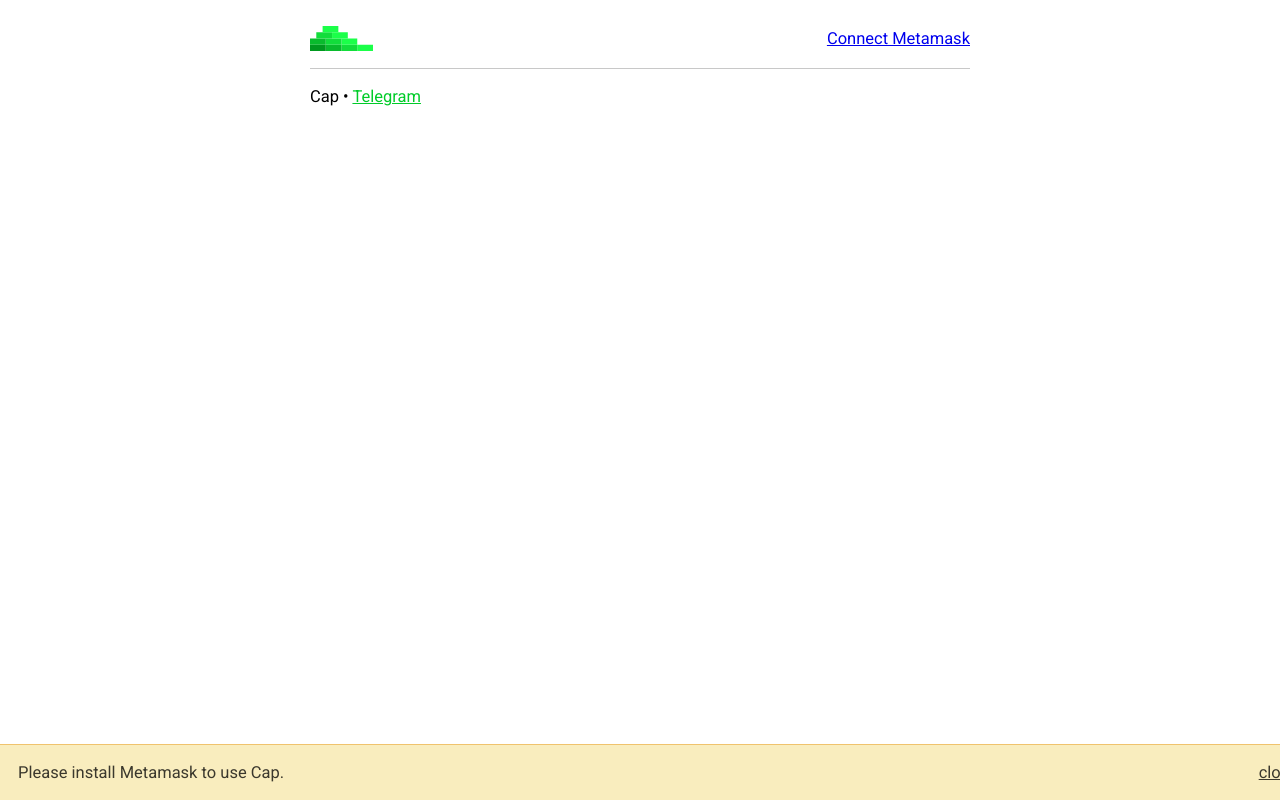
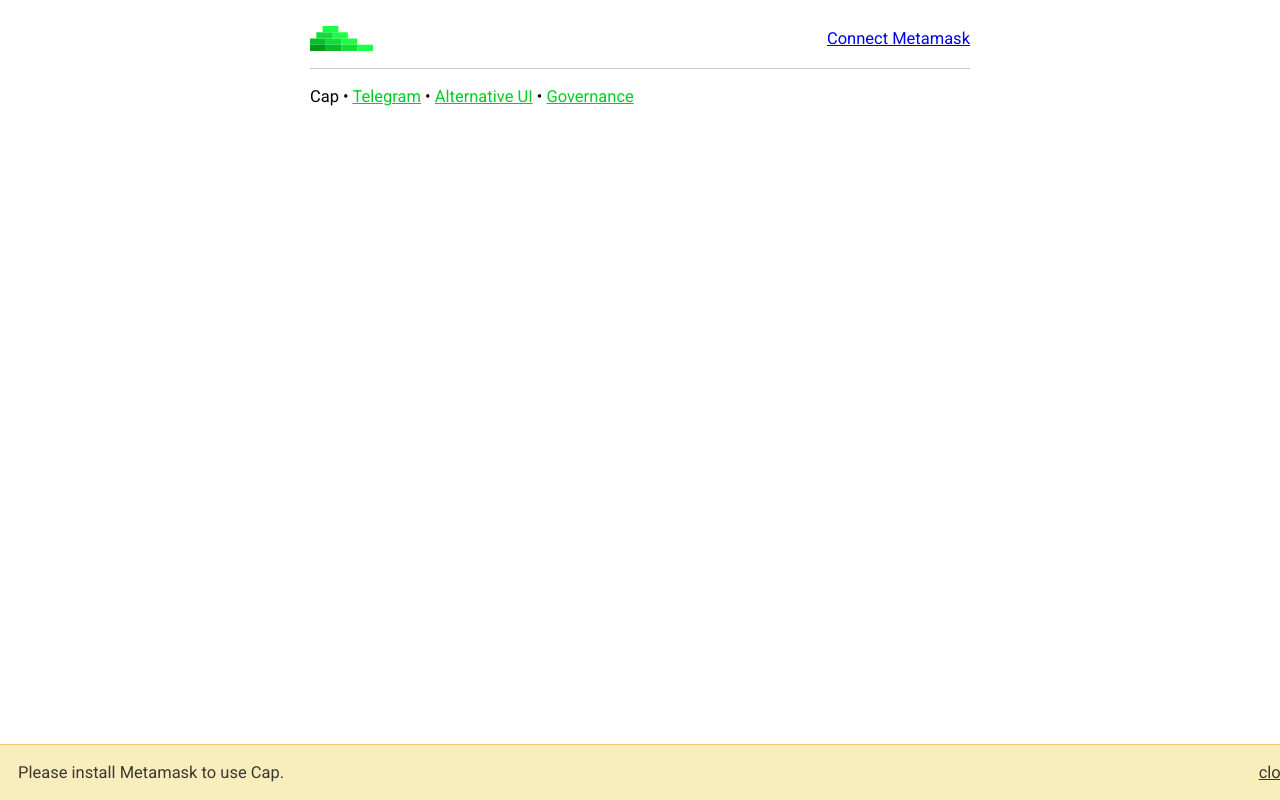
Before and after one commit to capfina/client, a Svelte app: page / in a window 1280 px wide. Built offline with nearby package versions, Linux system fonts and the light colour scheme; the HTML template or start-up script is replaced by a standard one.

Commit message:
improvements

```diff
--- a/src/components/Footer.svelte
+++ b/src/components/Footer.svelte
@@ -13,5 +13,5 @@
 </style>
 
 <footer>
-	Cap • <a href='https://t.me/capfin'>Telegram</a>
+	Cap • <a href='https://t.me/capfin'>Telegram</a> • <a href='https://cap.uly.dev/'>Alternative UI</a> • <a href='https://gov.cap.uly.dev/'>Governance</a>
 </footer>
--- a/src/components/Positions.svelte
+++ b/src/components/Positions.svelte
@@ -129,8 +129,8 @@
 
 				pnl -= fundingToApply;
 
-				if (pnl <= - 1 * margin) {
-					estimatedPnl = (- 1 * posAmount).toFixed(4) + " DAI (liquidated)";
+				if (pnl <= -1 * margin) {
+					estimatedPnl = (-1 * posAmount).toFixed(4) + " DAI (liquidated)";
 				} else {
 					estimatedPnl = pnl.toFixed(4) + " DAI";
 				}
```
